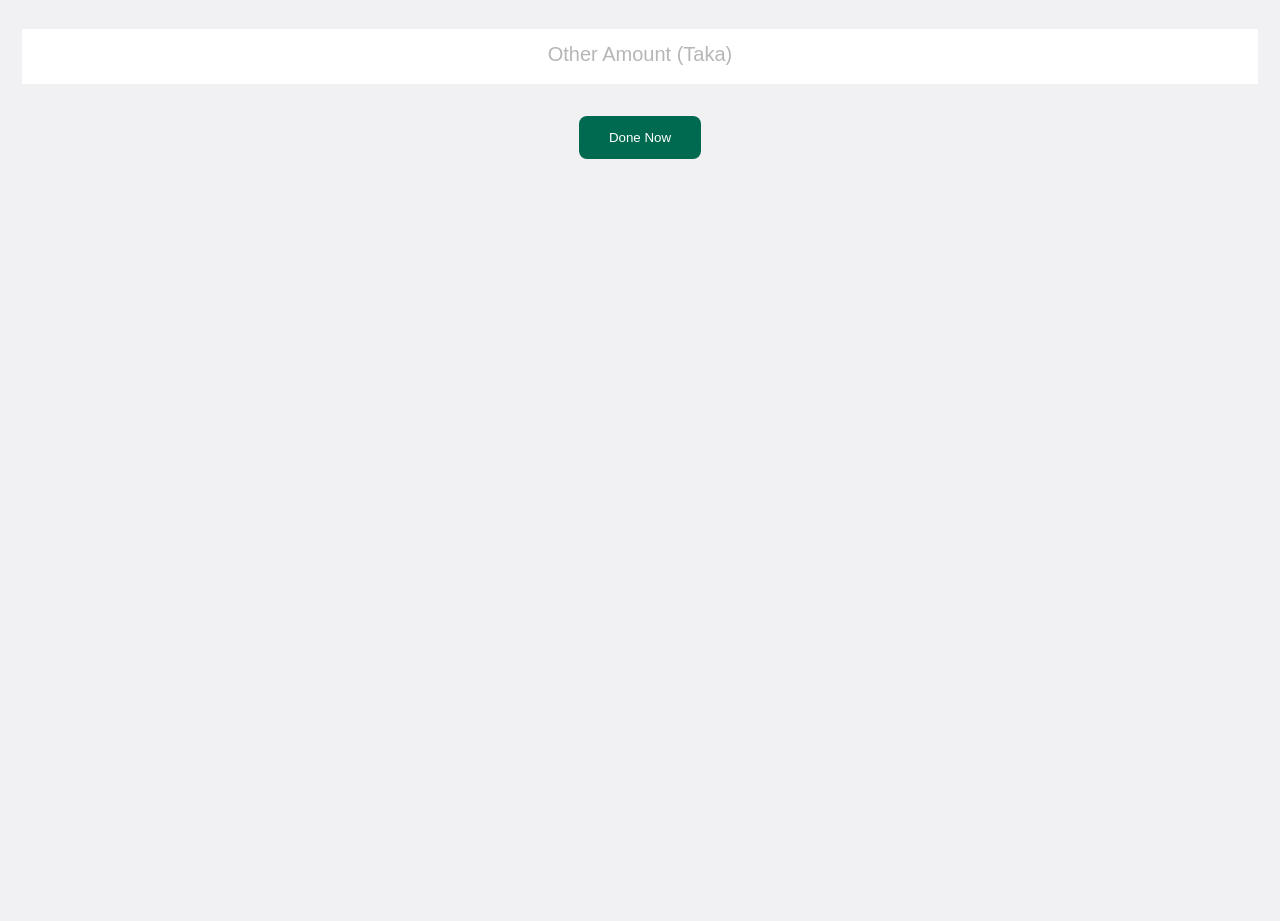
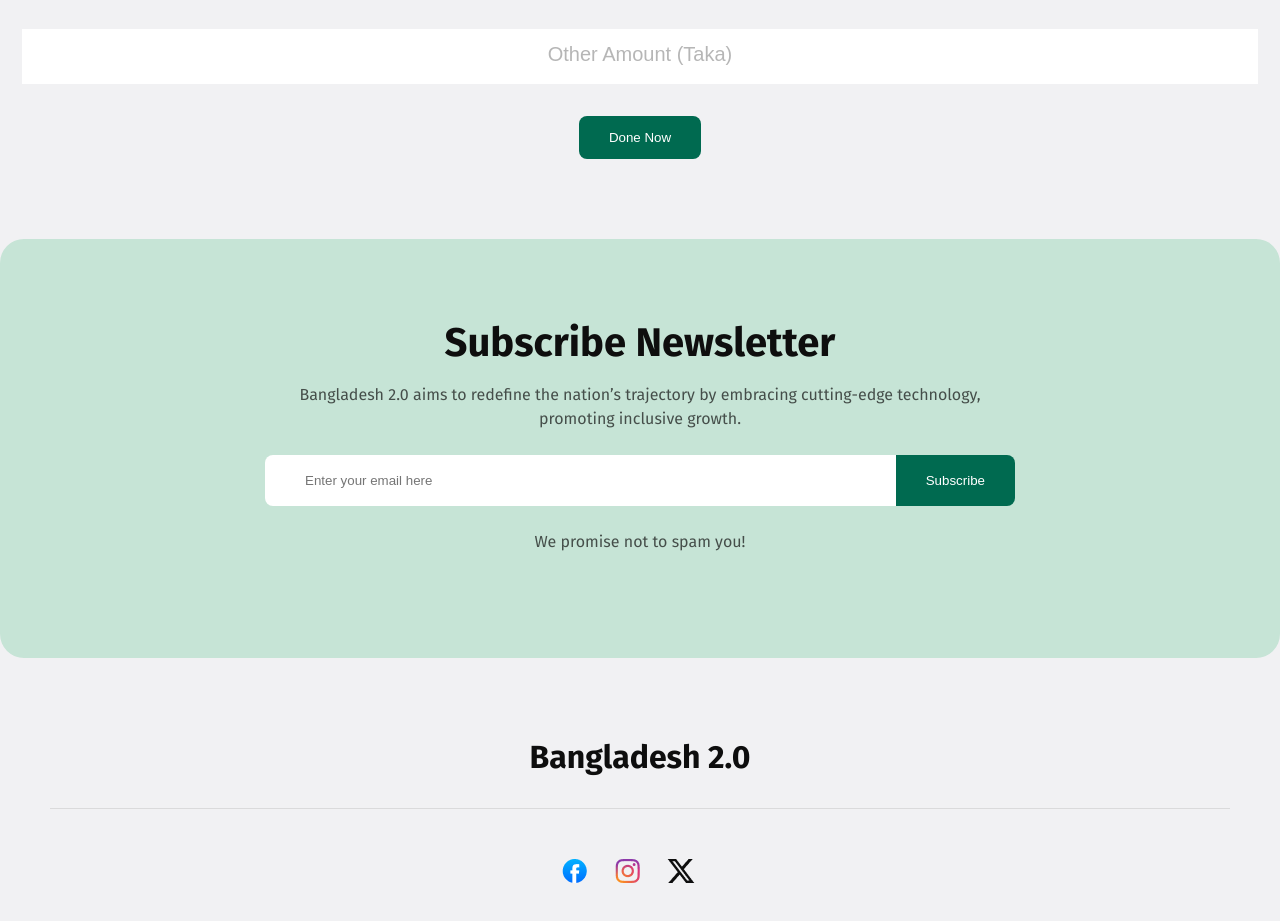
Before and after one commit to abdussalam504/assignment-1, a plain HTML site: page index.html in a window 1280 px wide. Shown: the part 4201-5122 px from the top of the page. Before the commit the page ends 4440 px from the top, so only its background shows below. Drawn offline with Linux system fonts and the light colour scheme.

Commit message:
added footer section

```diff
--- a/assets/css/style.css
+++ b/assets/css/style.css
@@ -367,3 +367,58 @@ table {
 }
 
 /* footer style */
+
+footer {
+  .footer-contant {
+    border-radius: 24px;
+    background: rgb(198, 228, 214);
+    margin: 0 auto;
+    text-align: center;
+    padding: 80px 265px;
+    margin-bottom: 80px;
+
+    h3 {
+      margin-bottom: 16px;
+    }
+    p {
+      margin-bottom: 24px;
+    }
+    .contuct {
+      margin-bottom: 24px;
+      display: flex;
+
+      button {
+        border-radius: 0px 8px 8px 0px;
+      }
+
+      input {
+        width: 100%;
+        background: rgb(255, 255, 255);
+        padding: 18px 40px;
+        border-radius: 8px 0px 0px 8px;
+        border: none;
+      }
+    }
+  }
+}
+
+/* sicial media style */
+
+.social-media {
+  margin: 50px;
+  text-align: center;
+
+  h4 {
+    color: rgb(14, 14, 14);
+    font-size: 32px;
+    font-weight: 700;
+    line-height: 38px;
+    padding-bottom: 32px;
+    border-bottom: 1px solid rgba(14, 14, 14, 0.1);
+    margin-bottom: 50px;
+  }
+  .media-link img{
+    margin-right: 23px;
+    cursor: pointer;
+  }
+}
--- a/index.html
+++ b/index.html
@@ -244,9 +244,31 @@
 
     </main>
     <footer>
-
+        <div class="container">
+           <div>
+            <div class="footer-contant">
+                <h3 class="section-title">Subscribe Newsletter</h3>
+                    <p>Bangladesh 2.0 aims to redefine the nation’s trajectory by embracing cutting-edge technology, promoting inclusive growth.</p>
+                    <div class="contuct">
+                        <input type="email" placeholder="Enter your email here">
+                        <button class="btn-primary">Subscribe</button>
+                    </div>
+                    <p>We promise not to spam you!</p>
+            </div>
+           </div>
+        </div>
     </footer>
-
 </body>
 
+<div class="container">
+    <div class="social-media">
+       <h4>Bangladesh 2.0</h4>
+       <div class="media-link">
+           <img src="assets/images/facebook.png" alt="">
+           <img src="assets/images/instagram.png" alt="">
+           <img src="assets/images/x.png" alt="">
+       </div>
+    </div>
+   </div>
+
 </html>
```
